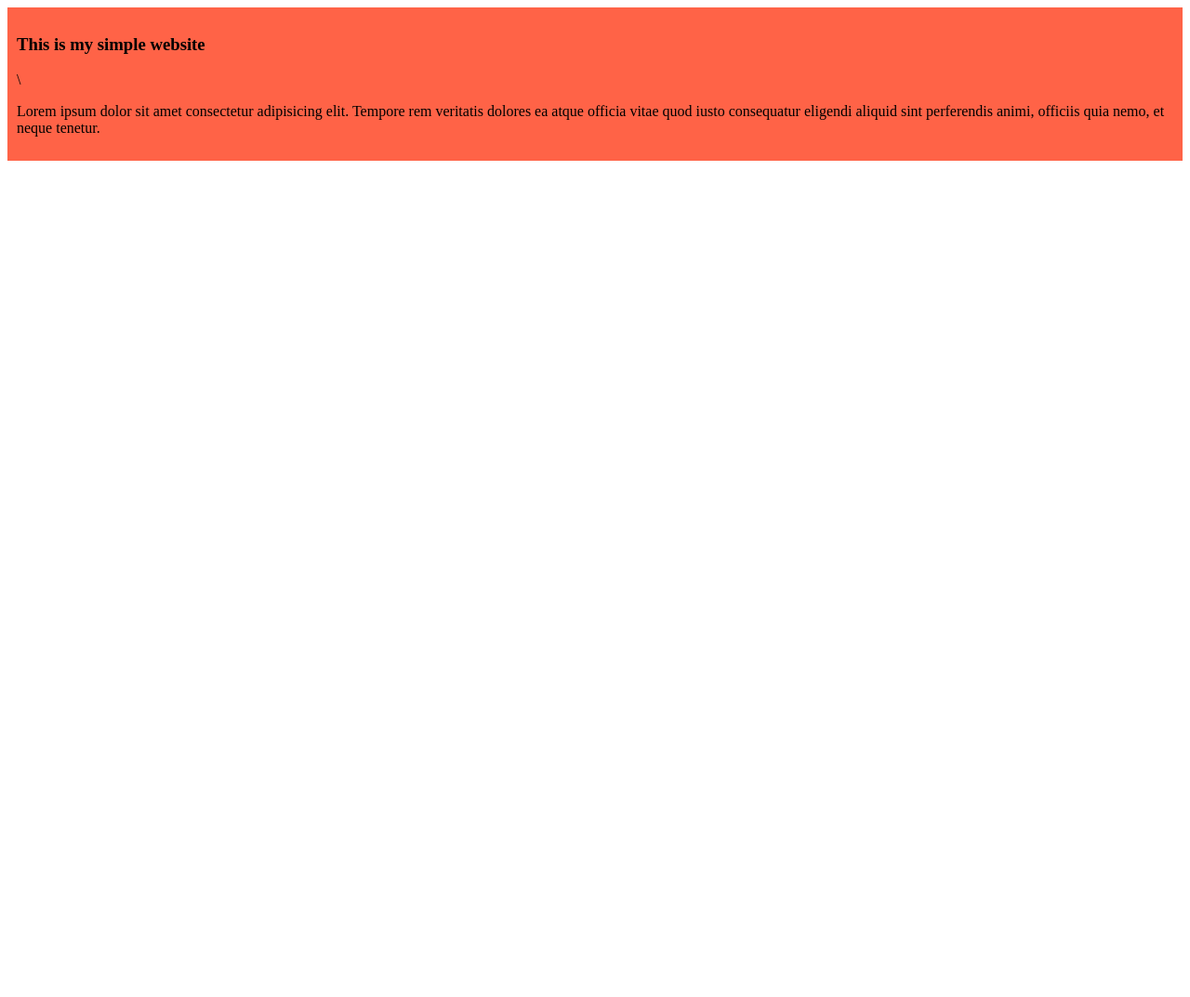
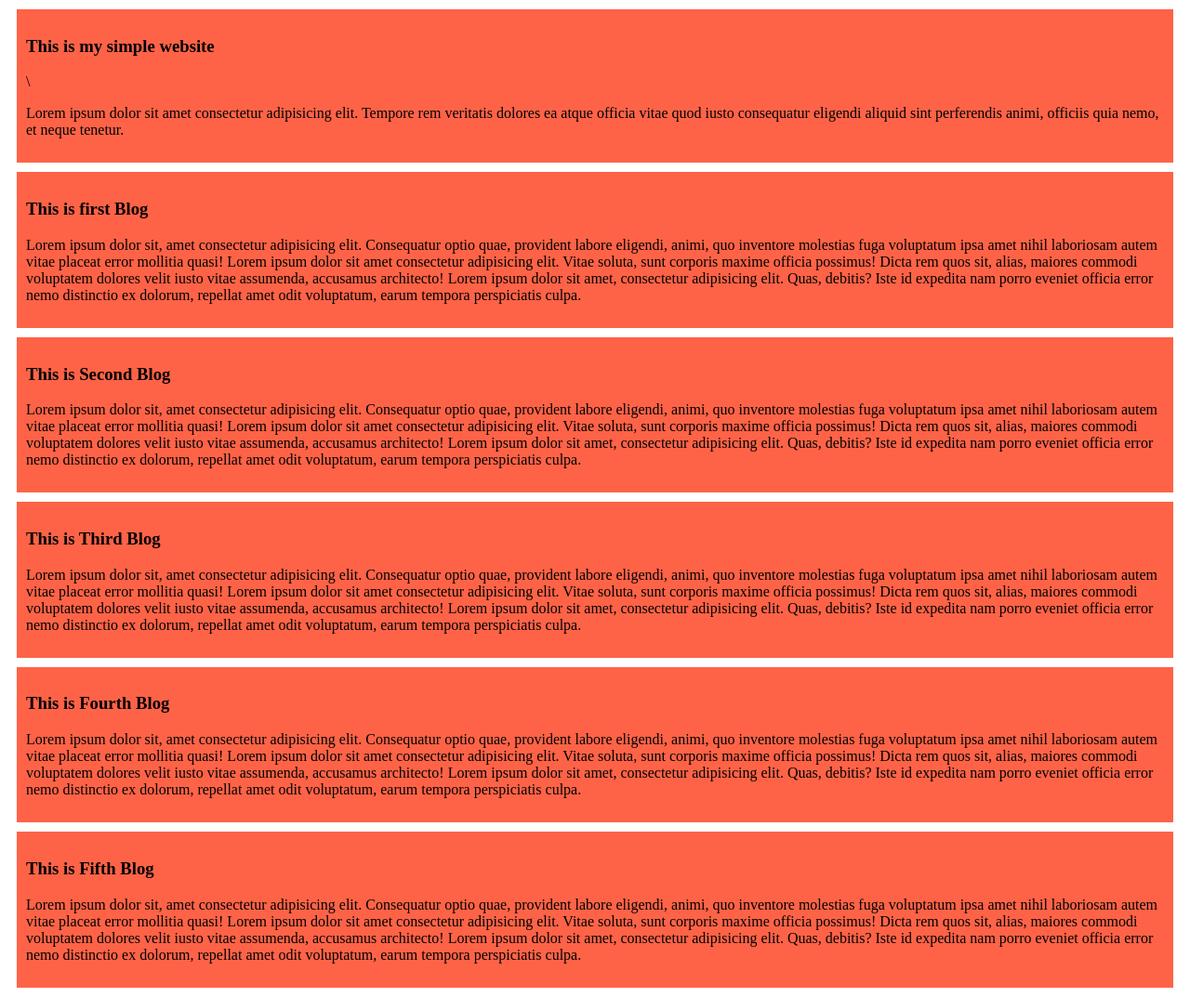
Before and after one commit to mdalihasanriyad/my-simple-website, a plain HTML site: page index.html in a window 1280 px wide. Shown: the whole page at 93% size. Before the commit the page ends 800 px from the top, so only its background shows below. Drawn offline with Linux system fonts and the light colour scheme.

Commit message:
my first blog

```diff
--- a/index.html
+++ b/index.html
@@ -13,5 +13,36 @@
              Lorem ipsum dolor sit amet consectetur adipisicing elit. Tempore rem veritatis dolores ea atque officia vitae quod iusto consequatur eligendi aliquid sint perferendis animi, officiis quia nemo, et neque tenetur.
         </p>
     </div>
+    <div>
+        <h3>This is first Blog</h3>
+        <p>
+            Lorem ipsum dolor sit, amet consectetur adipisicing elit. Consequatur optio quae, provident labore eligendi, animi, quo inventore molestias fuga voluptatum ipsa amet nihil laboriosam autem vitae placeat error mollitia quasi! Lorem ipsum dolor sit amet consectetur adipisicing elit. Vitae soluta, sunt corporis maxime officia possimus! Dicta rem quos sit, alias, maiores commodi voluptatem dolores velit iusto vitae assumenda, accusamus architecto! Lorem ipsum dolor sit amet, consectetur adipisicing elit. Quas, debitis? Iste id expedita nam porro eveniet officia error nemo distinctio ex dolorum, repellat amet odit voluptatum, earum tempora perspiciatis culpa.
+        </p>
+    </div>
+    <div>
+        <h3>This is Second Blog</h3>
+        <p>
+            Lorem ipsum dolor sit, amet consectetur adipisicing elit. Consequatur optio quae, provident labore eligendi, animi, quo inventore molestias fuga voluptatum ipsa amet nihil laboriosam autem vitae placeat error mollitia quasi! Lorem ipsum dolor sit amet consectetur adipisicing elit. Vitae soluta, sunt corporis maxime officia possimus! Dicta rem quos sit, alias, maiores commodi voluptatem dolores velit iusto vitae assumenda, accusamus architecto! Lorem ipsum dolor sit amet, consectetur adipisicing elit. Quas, debitis? Iste id expedita nam porro eveniet officia error nemo distinctio ex dolorum, repellat amet odit voluptatum, earum tempora perspiciatis culpa.
+        </p>
+    </div>
+    <div>
+        <h3>This is Third Blog</h3>
+        <p>
+            Lorem ipsum dolor sit, amet consectetur adipisicing elit. Consequatur optio quae, provident labore eligendi, animi, quo inventore molestias fuga voluptatum ipsa amet nihil laboriosam autem vitae placeat error mollitia quasi! Lorem ipsum dolor sit amet consectetur adipisicing elit. Vitae soluta, sunt corporis maxime officia possimus! Dicta rem quos sit, alias, maiores commodi voluptatem dolores velit iusto vitae assumenda, accusamus architecto! Lorem ipsum dolor sit amet, consectetur adipisicing elit. Quas, debitis? Iste id expedita nam porro eveniet officia error nemo distinctio ex dolorum, repellat amet odit voluptatum, earum tempora perspiciatis culpa.
+        </p>
+    </div>
+    <div>
+        <h3>This is Fourth Blog</h3>
+        <p>
+            Lorem ipsum dolor sit, amet consectetur adipisicing elit. Consequatur optio quae, provident labore eligendi, animi, quo inventore molestias fuga voluptatum ipsa amet nihil laboriosam autem vitae placeat error mollitia quasi! Lorem ipsum dolor sit amet consectetur adipisicing elit. Vitae soluta, sunt corporis maxime officia possimus! Dicta rem quos sit, alias, maiores commodi voluptatem dolores velit iusto vitae assumenda, accusamus architecto! Lorem ipsum dolor sit amet, consectetur adipisicing elit. Quas, debitis? Iste id expedita nam porro eveniet officia error nemo distinctio ex dolorum, repellat amet odit voluptatum, earum tempora perspiciatis culpa.
+        </p>
+    </div>
+    <div>
+        <h3>This is Fifth Blog</h3>
+        <p>
+            Lorem ipsum dolor sit, amet consectetur adipisicing elit. Consequatur optio quae, provident labore eligendi, animi, quo inventore molestias fuga voluptatum ipsa amet nihil laboriosam autem vitae placeat error mollitia quasi! Lorem ipsum dolor sit amet consectetur adipisicing elit. Vitae soluta, sunt corporis maxime officia possimus! Dicta rem quos sit, alias, maiores commodi voluptatem dolores velit iusto vitae assumenda, accusamus architecto! Lorem ipsum dolor sit amet, consectetur adipisicing elit. Quas, debitis? Iste id expedita nam porro eveniet officia error nemo distinctio ex dolorum, repellat amet odit voluptatum, earum tempora perspiciatis culpa.
+        </p>
+    </div>
+
 </body>
 </html>
--- a/styles/blog.css
+++ b/styles/blog.css
@@ -1,4 +1,5 @@
 div{
     background-color: tomato;
     padding: 10px;
+    margin: 10px;
 }
```
